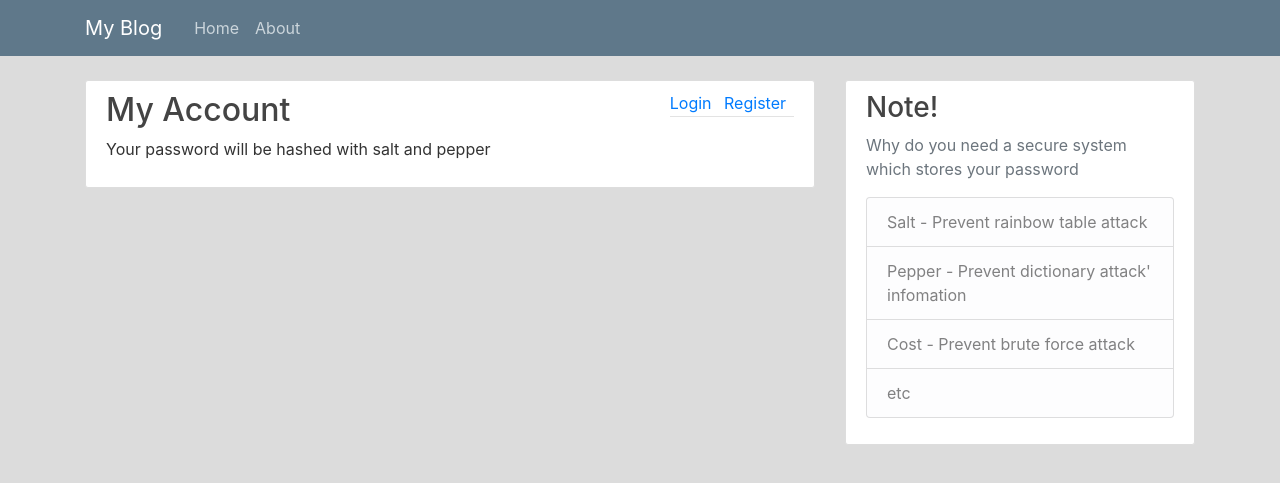
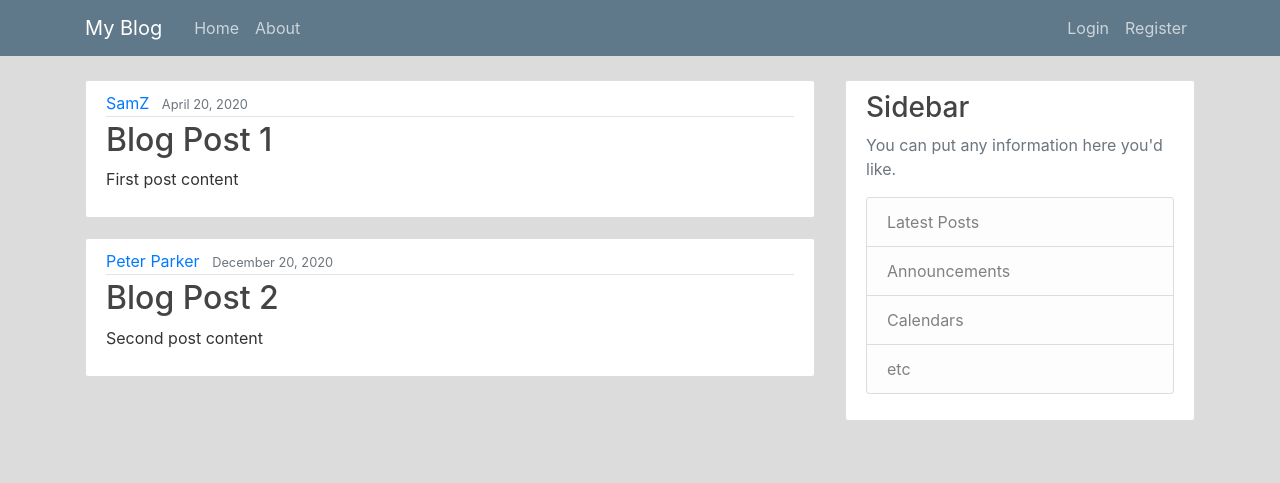
Before and after one commit to XingzheZhao/MyBlog, a Flask app: page /home in a window 1280 px wide. Shown: the top 483 px of the page. Run offline with Flask 2, Linux system fonts and the light colour scheme.

Commit message:
update main page

```diff
--- a/my_blog/myblog/routes.py
+++ b/my_blog/myblog/routes.py
@@ -3,18 +3,31 @@ from myblog.forms import RegistrationForm, LoginForm
 from myblog import app, db, bcrypt
 from flask_login import login_user, current_user, logout_user, login_required
 from myblog.models import User, Post
-# from myblog.hashutils import make_pw_hash, check_pw_hash
 import hashlib
 import secrets
 import string
 
+peppers = list(string.ascii_lowercase) + list(string.ascii_uppercase)
 
-peppers = list(string.ascii_lowercase) + list(string.ascii_uppercase)
+posts = [
+  {
+    'author': 'SamZ',
+    'title': 'Blog Post 1',
+    'content': 'First post content',
+    'date_posted': 'April 20, 2020'
+  },
+  {
+    'author': 'Peter Parker',
+    'title': 'Blog Post 2',
+    'content': 'Second post content',
+    'date_posted': 'December 20, 2020'
+  }
+]
 
 @app.route('/')
 @app.route('/home')
 def home():
-  return render_template('home.html')
+  return render_template('home.html', posts=posts)
 
 
 @app.route("/about")
@@ -45,7 +58,7 @@ def login():
   if current_user.is_authenticated:
     return redirect(url_for('home'))
   form = LoginForm()
-  isValidPW = False
+  isValidPW = False  # flag to check if password mataches
   if form.validate_on_submit():
       user = User.query.filter_by(email=form.email.data).first()
       # if user and bcrypt.check_password_hash(user.password, form.password.data):
--- a/my_blog/myblog/templates/base.html
+++ b/my_blog/myblog/templates/base.html
@@ -11,9 +11,9 @@
   <link rel="stylesheet" type="text/css" href="{{ url_for('static', filename='main.css') }}">
 
   {% if title %}
-  <title>Secure your account - {{ title }}</title>
+  <title>MyBlog - {{ title }}</title>
   {% else %}
-  <title>Secure your account</title>
+  <title>MyBlog</title>
   {% endif %}
 </head>
 <body style="background-color:Gainsboro">
@@ -34,6 +34,9 @@
             {% if current_user.is_authenticated %}
               <a class="nav-item nav-link" href="{{ url_for('account')}}">Account</a>
               <a class="nav-item nav-link" href="{{ url_for('logout')}}">Logout</a>
+            {% else %}
+              <a class="nav-item nav-link" href="{{ url_for('login') }}">Login</a>
+              <a class="nav-item nav-link" href="{{ url_for('register') }}">Register</a>
             {% endif %}
           </div>
         </div>
@@ -57,12 +60,12 @@
       </div>
       <div class="col-md-4">
         <div class="content-section">
-          <h3>Note!</h3>
-          <p class='text-muted'>Why do you need a secure system which stores your password
+          <h3>Sidebar</h3>
+          <p class='text-muted'>You can put any information here you'd like.
             <ul class="list-group">
-              <li class="list-group-item list-group-item-light">Salt - Prevent rainbow table attack</li>
-              <li class="list-group-item list-group-item-light">Pepper - Prevent dictionary attack' infomation</li>
-              <li class="list-group-item list-group-item-light">Cost - Prevent brute force attack</li>
+              <li class="list-group-item list-group-item-light">Latest Posts</li>
+              <li class="list-group-item list-group-item-light">Announcements</li>
+              <li class="list-group-item list-group-item-light">Calendars</li>
               <li class="list-group-item list-group-item-light">etc</li>
             </ul>
           </p>
--- a/my_blog/myblog/templates/home.html
+++ b/my_blog/myblog/templates/home.html
@@ -1,15 +1,16 @@
 {% extends "base.html" %}
 {% block content %}
-  <article class="media content-section">
-    <div class="media-body">
-      <h2><a class="article-title" href="#">My Account</a></h2>
-      <p class="article-content">Your password will be hashed with salt and pepper</p>
+{% for post in posts %}
+<article class="media content-section">
+  <div class="media-body">
+    <div class="article-metadata">
+      <a class="mr-2" href="#">{{ post.author }}</a>
+      <small class="text-muted">{{ post.date_posted }}</small>
     </div>
-
-    <div class="article-metadata">
-      <a class="mr-2" href="{{ url_for('login') }}">Login</a>
-      <a class="mr-2" href="{{ url_for('register') }}">Register</a>
-    </div>
-  </article>
+    <h2><a class="article-title" href="#">{{ post.title }}</a></h2>
+    <p class="article-content">{{ post.content }}</p>
+  </div>
+</article>
+{% endfor %}
 
 {% endblock content %}
--- a/my_blog/timeHash.py
+++ b/my_blog/timeHash.py
@@ -23,7 +23,7 @@ pw_salt = secrets.token_urlsafe(10)
 pepper = 'c'
 """
 statement_2 = """
-hashlib.pbkdf2_hmac('sha256', str.encode(pw), str.encode(pw_salt+pepper), 100000).hex()
+hashlib.pbkdf2_hmac('sha256', str.encode(pw), str.encode(pw_salt+pepper), 10000).hex()
 """
 t2 = timeit.timeit(stmt=statement_2, setup=setup_2, number=52)
 t3 = timeit.timeit(stmt=statement_2, setup=setup_2, number=26)
```
Also changed, not shown: my_blog/myblog/templates/account.html (+10 -1 lines).
